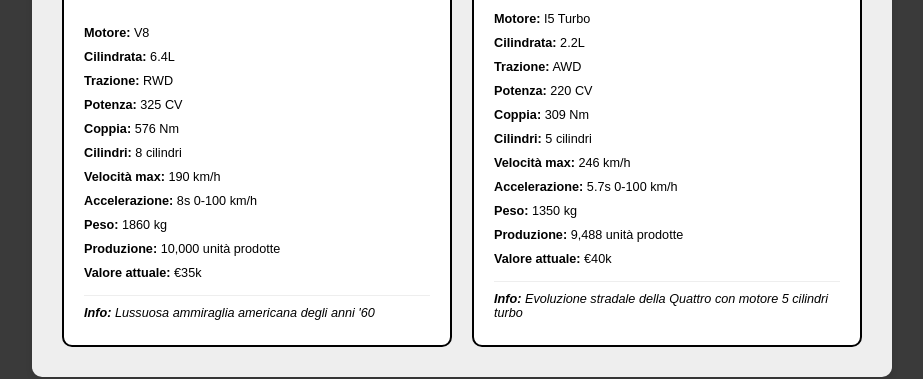
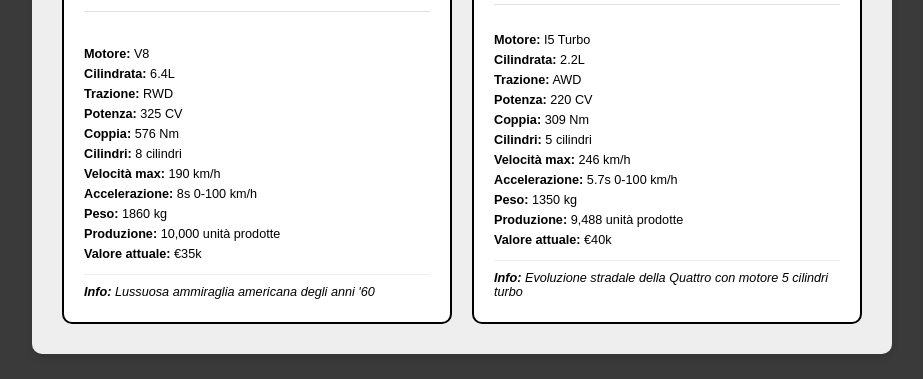
Before and after one commit to doktorkay/car-quiz, a plain HTML site: page index.html in a window 1280 px wide. Shown: the part 394-773 px from the top of the page, without its empty margins (178-1101 px from the left). Drawn offline with nearby package versions, Linux system fonts and the light colour scheme.

Commit message:
css edit

```diff
--- a/styles.css
+++ b/styles.css
@@ -92,7 +92,7 @@
 }
 
 .car-spec-item {
-    padding: 5px 0;
+    padding: 3px 0;
     font-size: 0.95em;
 }
 
```
